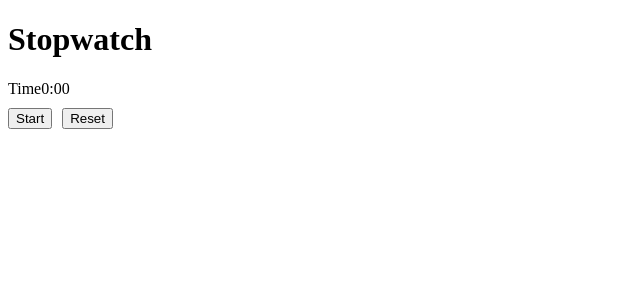
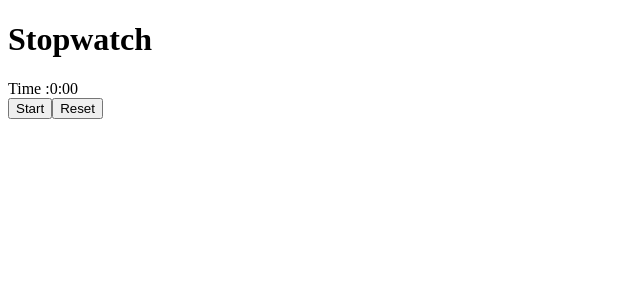
Before and after one commit to NalinaDevdasMeshram/Stopwatch, a React (Vite) app in the folder Stopwatch/: page / in a window 1280 px wide. Shown: the top 300 px of the page, without its empty margins (0-640 px from the left). Built offline with nearby package versions, Linux system fonts and the light colour scheme.

Commit message:
chsnges working

```diff
--- a/Stopwatch/src/Stopwatch/Stopwatch.jsx
+++ b/Stopwatch/src/Stopwatch/Stopwatch.jsx
@@ -56,13 +56,13 @@ const Stopwatch =()=>{
  return(
     <div>
        <h1>Stopwatch</h1>
-       <span>Time</span>
+       <span>Time :</span>
        <span ref={valref}>0:00</span>
         <div>
             <button onClick={handleStartStop}>
                 Start
             </button>
-            <button onClick={handleResetTime} style={{margin:'10px'}}>Reset</button>
+            <button onClick={handleResetTime}>Reset</button>
         </div>
     </div>
    )
```
